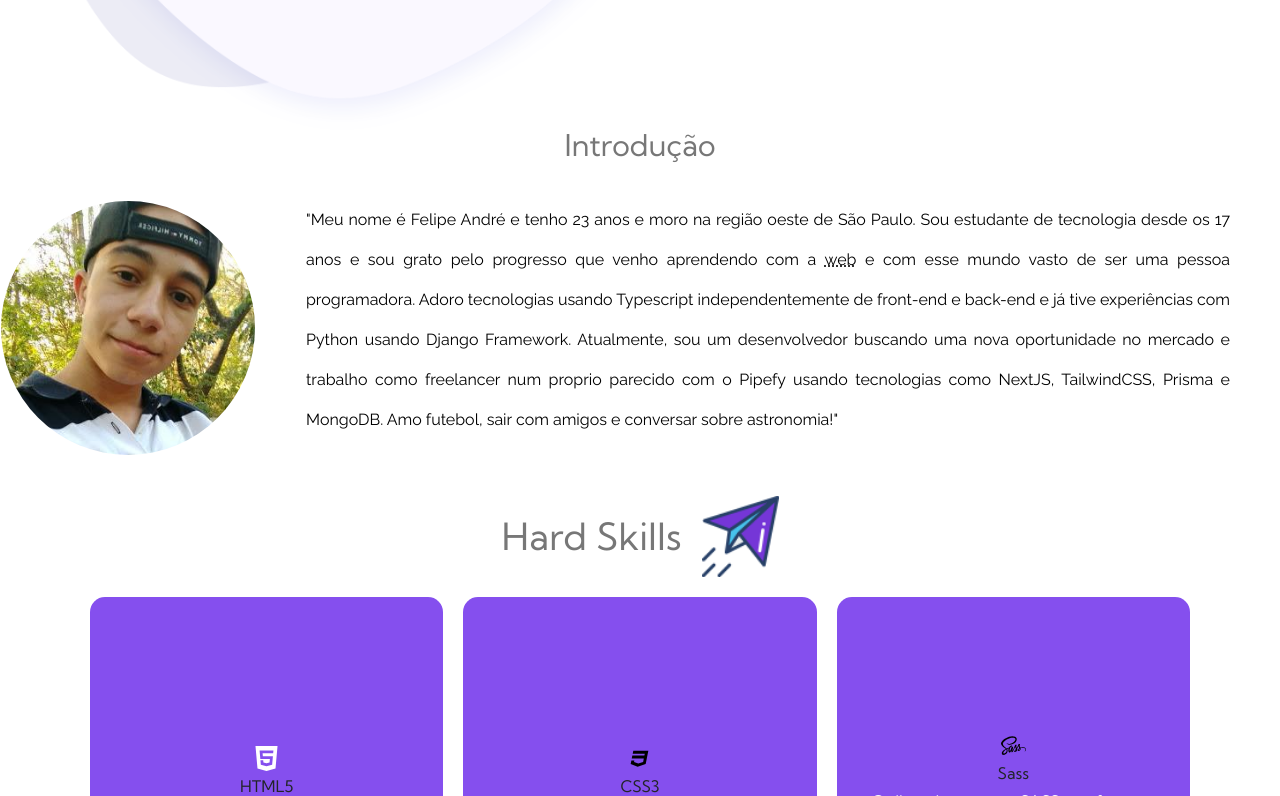
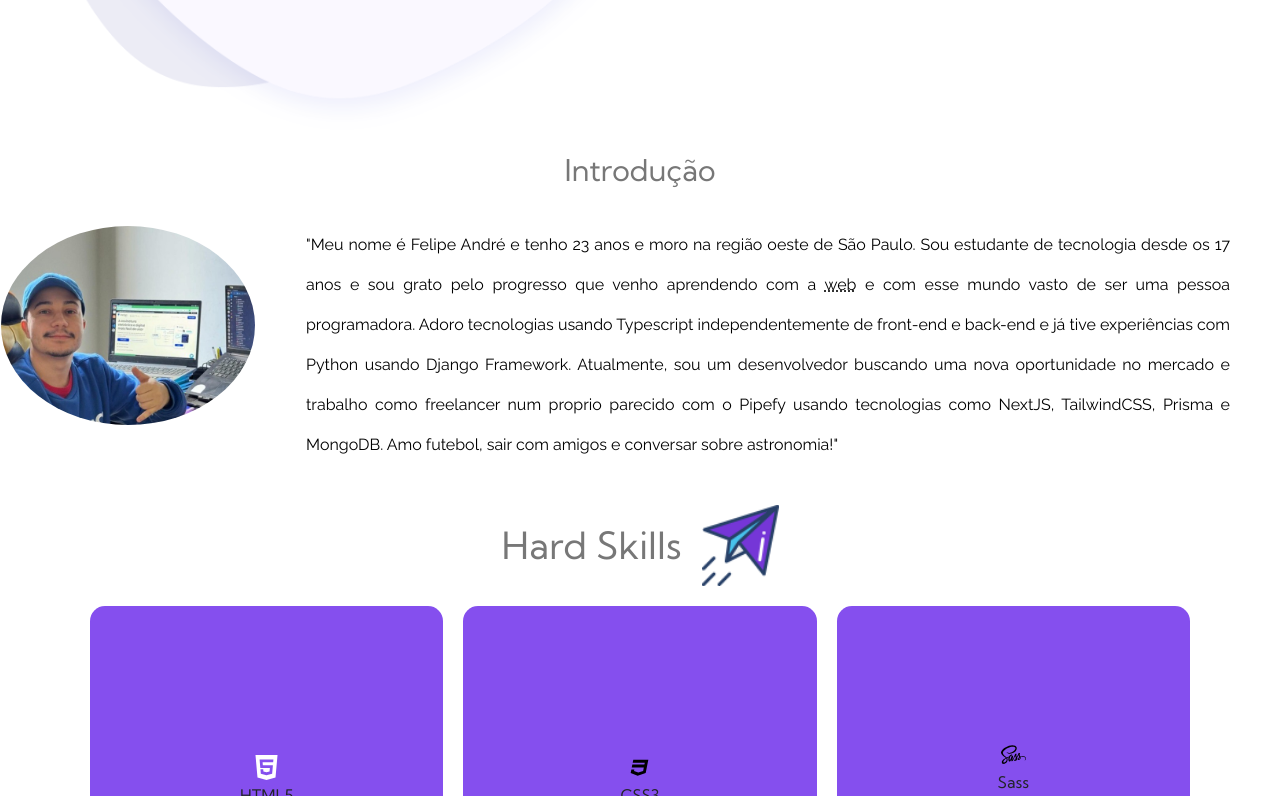
Before and after one commit to fandredev/old-portfolio, a React (Create React App) app: page / in a window 1280 px wide. Shown: the part 2004-2800 px from the top of the page. Built offline with nearby package versions, Linux system fonts and the light colour scheme.

Commit message:
fix: fixing photo introduce me

```diff
--- a/src/components/IntroduceMy/index.tsx
+++ b/src/components/IntroduceMy/index.tsx
@@ -2,13 +2,13 @@ import React from "react";
 import { AiOutlineMail } from "react-icons/ai";
 import { FaGithub, FaLinkedin, FaWhatsapp } from "react-icons/fa";
 import developer from "../../assets/images/developer.png";
-import myPhoto from "../../assets/images/icons/myPhoto.jpeg";
+import myPhoto from "../../assets/images/me.jpeg";
 import Card from "../Card";
 import "./styled.scss";
 
 export default function IntroduceMy(): JSX.Element {
   return (
-    <section id="contact">
+    <section id="contact" className="text-center font-primary">
       <div>
         <figure>
           <img src={developer} alt="" />
@@ -45,14 +45,14 @@ export default function IntroduceMy(): JSX.Element {
           </Card>
         </section>
       </div>
-      <h2 id="who_my" className="text-5xl">
+      <h2 id="who_my" className="text-5xl my-10">
         Introdução
       </h2>
       <section id="introduce">
         <i>
           <img src={myPhoto} alt="Felipe André" />
         </i>
-        <article>
+        <article className="text-justify py-8 font-tertiary">
           &quot;Meu nome é Felipe André e tenho 23 anos e moro na região oeste
           de São Paulo. Sou estudante de tecnologia desde os 17 anos e sou grato
           pelo progresso que venho aprendendo com a{" "}
--- a/src/components/IntroduceMy/styled.scss
+++ b/src/components/IntroduceMy/styled.scss
@@ -3,8 +3,6 @@
 @import '../../globals/Mixins.scss';
 
 section {
-  text-align: center;
-  font-family: $default-font;
   > div {
     @media (min-width: $computer) {
       display: grid;
@@ -56,12 +54,8 @@ section {
       margin: 4rem 0;
     }
       > i {
-      @media (min-width: $tablet-sm) and (max-width:$tablet-md) {
-        display: grid;
-        align-items: center;
-      }
-      @media (min-width: $tablet-sm) and (max-width:$tablet-md) {
-       display: grid;
+      @media(max-width: $tablet-sm) {
+        display: none;
       }
         > img {
           width: 30%;
@@ -85,10 +79,6 @@ section {
         }
       }
     > article {
-      padding: 0 2rem;
-      text-align: justify;
-      line-height: 3rem;
-      font-family: $thirdary-font;
       @media (min-width: $mobile-lg) {
         line-height: 4rem;
         padding: 0 5rem;
```
Also changed, not shown: src/assets/images/icons/myPhoto.jpeg (deleted), src/assets/images/me.jpeg (added).
